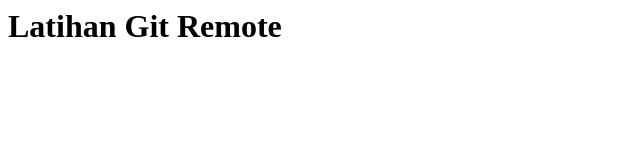
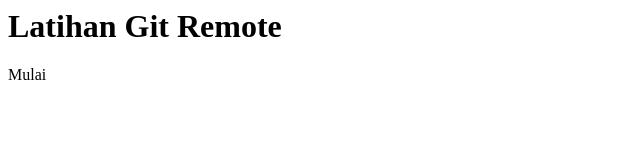
Before and after one commit to Bagass7/git-test, a plain HTML site: page index.html in a window 1280 px wide. Shown: the full height of the page, 0-640 px from the left. Drawn offline with Linux system fonts and the light colour scheme.

Commit message:
menambahkan paragraf

```diff
--- a/index.html
+++ b/index.html
@@ -5,5 +5,6 @@
 </head>
 <body>
 	<h1>Latihan Git Remote</h1>
+	<p>Mulai</p>
 </body>
 </html>
```
